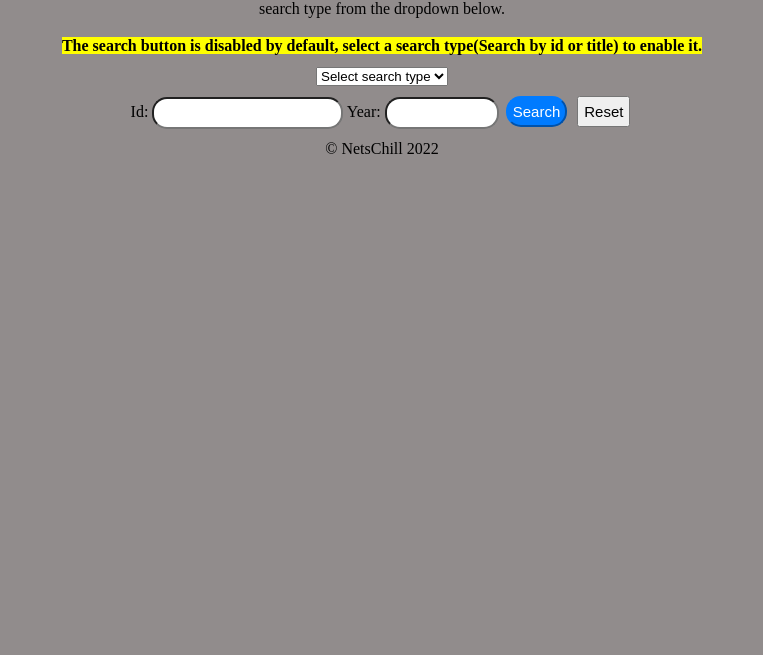
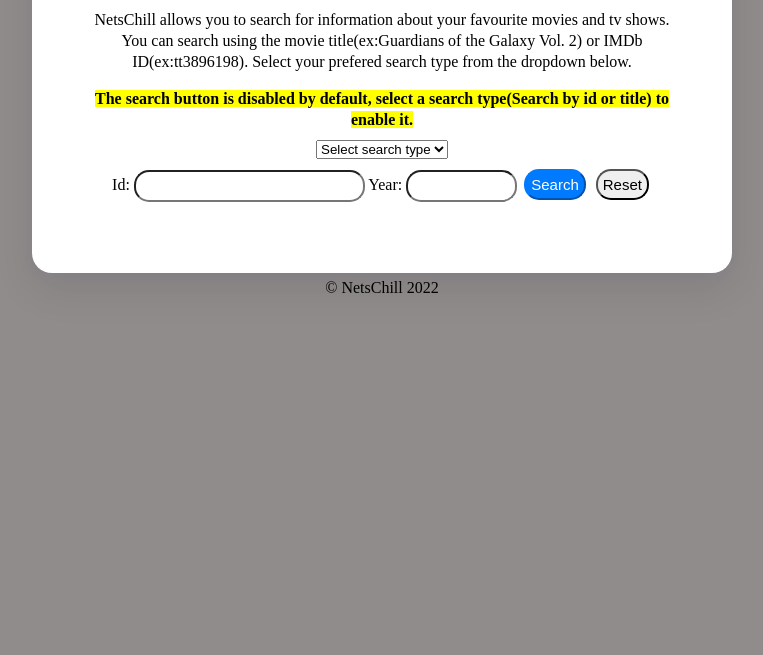
Before and after one commit to martwebber/phase-1-final-project, a plain HTML site: page index.html in a window 1280 px wide. Shown: the part 145-800 px from the top of the page, without its empty margins (258-1021 px from the left). Drawn offline with Linux system fonts and the light colour scheme.

Commit message:
Add attributes to form inputs

```diff
--- a/index.html
+++ b/index.html
@@ -10,6 +10,7 @@
     </head>
     <body>
         <div id="container" class="container">
+                <div class="info-card">
                 <h1>NetsChill</h1>
                 <p>NetsChill allows you to search for information about your favourite movies and tv shows. You can search using the movie title(ex:Guardians of the Galaxy Vol. 2) or IMDb ID(ex:tt3896198). Select your prefered search type from the dropdown below.</p>
                 <span id="notice"><strong>The search button is disabled by default, select a search type(Search by id or title) to enable it. </strong></span>
@@ -23,15 +24,17 @@
                 <div id="form-section">
                     <form class="search-form" name="search-type" onsubmit="return false;">
                         <label class="control-label" for="id" id="search-label">Id:</label>
-                    <input type="text" id="search-input" name="id" class="input-small">
+                        <input type="text" id="search-input" name="id" size="25">
                         <label class="control-label" for="y">Year:</label>
-                    <input type="text" id="year" name="y" class="input-small" style="width: 100px;">
-                    <input id="search-button" type="submit" class="btn-sm btn-primary" value="Search">
-                    <button id="search-reset" type="reset" class="btn-sm">Reset</button>
+                        <input type="text" id="year" name="y" size="10">
+                        <input id="search-button" type="submit" class="btn-sm btn-primary" value="Search" >
+                        <input id="search-reset" type="reset" class="btn-sm" value="Reset">
                     </form>
                 </div>
-            <div id="movie-container" >
+                <br/>
+                <div id="movie-container" class=" hidden " >
 
+                </div>
             </div>
             <footer id="footer">
                 <span>&copy; NetsChill 2022</span>
```
Lines whose indentation alone changed are shown as unchanged.
